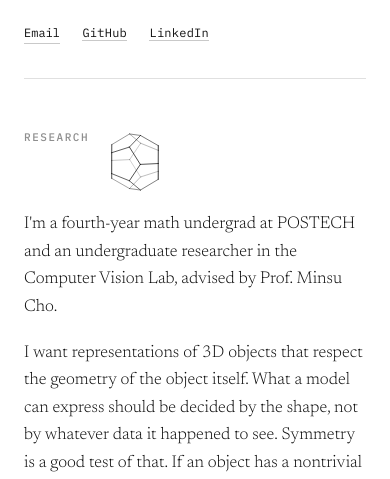
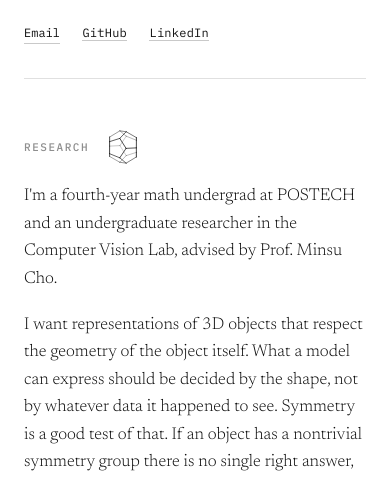
Before and after one commit to Mjk-123/mjk-123.github.io, a plain HTML site: page index.html in a window 390 px wide. Shown: the part 363-842 px from the top of the page. Drawn offline with Linux system fonts and the light colour scheme.

Commit message:
Fix dodecahedron size and alignment on mobile

```diff
--- a/index.html
+++ b/index.html
@@ -246,7 +246,9 @@
     .hero{grid-template-columns:1fr;padding-top:3.25rem}
     .portrait{justify-self:start;order:-1;margin-bottom:.35rem}
     .rail{flex-direction:row;align-items:center;gap:.9rem}
-    .globe{width:34px}
+    .rail h2{align-self:center}
+    /* the label box is taller than its all-caps glyphs, so centring boxes leaves 1px */
+    .solid{width:38px;height:38px;margin-left:0;transform:translateY(-1px)}
     .section{grid-template-columns:1fr;gap:1rem}
     .section h2{margin-top:0}
     .entry{grid-template-columns:1fr;gap:.15rem}
```
